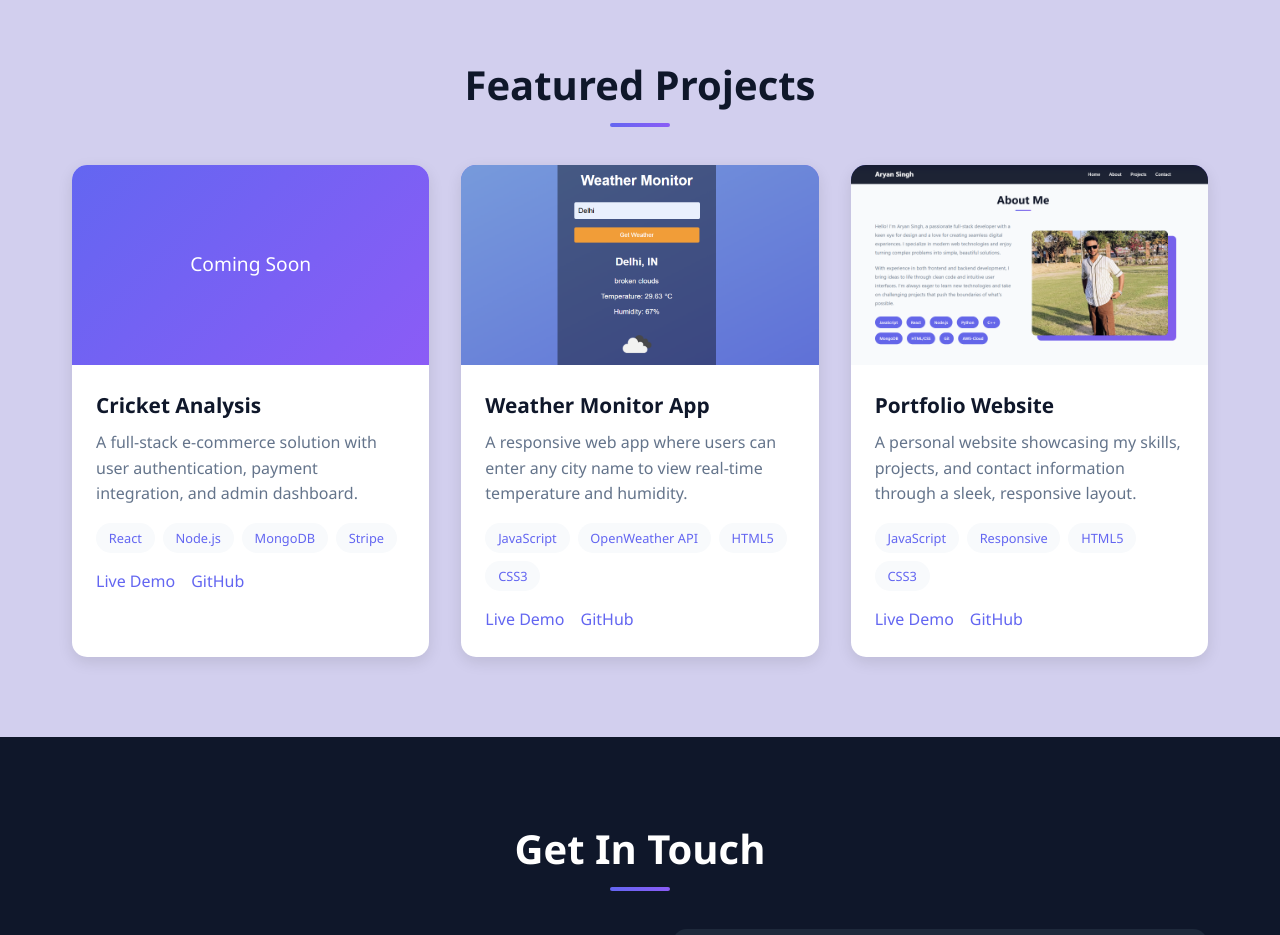
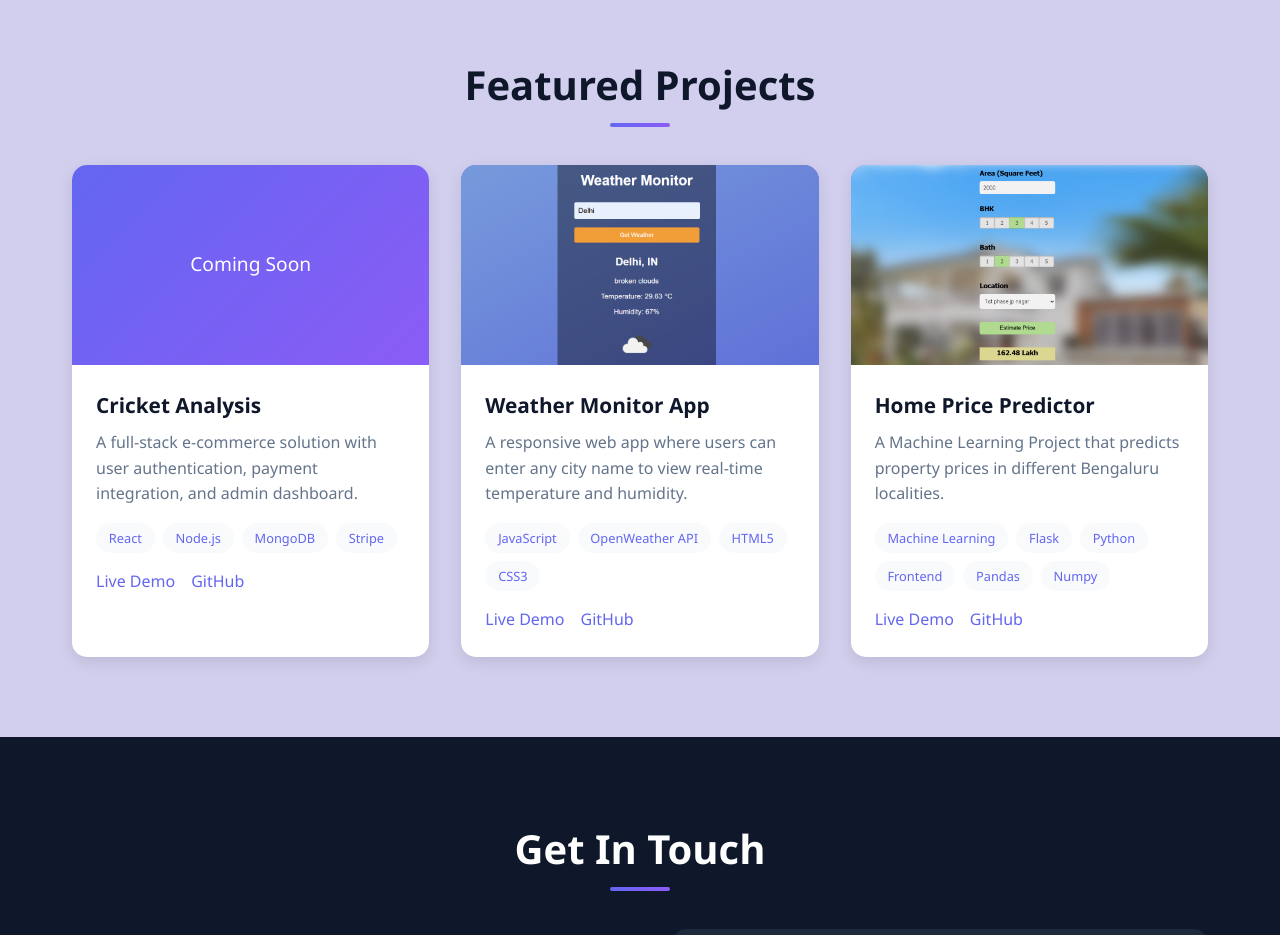
Before and after one commit to aryan7635/Portfolio-Website, a plain HTML site: page index.html in a window 1280 px wide. Shown: the part 1540-2475 px from the top of the page. Drawn offline with Linux system fonts and the light colour scheme.

Commit message:
Project Update

```diff
--- a/index.html
+++ b/index.html
@@ -119,16 +119,18 @@
 
                 <div class="project-card fade-in">
                     <div class="project-image">
-                        <img src="/Assets/Portfolio.png" alt="project screenshot">
+                        <img src="/Assets/Demo1.png" alt="project screenshot">
                     </div>
                     <div class="project-content">
-                        <h3 class="project-title">Portfolio Website</h3>
-                        <p class="project-description"> A personal website showcasing my skills, projects, and contact information through a sleek, responsive layout.</p>
+                        <h3 class="project-title">Home Price Predictor</h3>
+                        <p class="project-description"> A Machine Learning Project that predicts property prices in different Bengaluru localities.</p>
                         <div class="project-tech">
-                            <span class="tech-tag">JavaScript</span>
-                            <span class="tech-tag">Responsive</span>
-                            <span class="tech-tag">HTML5</span>
-                            <span class="tech-tag">CSS3</span>
+                            <span class="tech-tag">Machine Learning</span>
+                            <span class="tech-tag">Flask</span>
+                            <span class="tech-tag">Python</span>
+                            <span class="tech-tag">Frontend</span>
+                            <span class="tech-tag">Pandas</span>
+                            <span class="tech-tag">Numpy</span>
                         </div>
                         <div class="project-links">
                             <a href="https://aryan-port-folio.netlify.app/" target="_blank" class="project-link">Live Demo</a>
--- a/portfolio1.css
+++ b/portfolio1.css
@@ -505,6 +505,12 @@
         transition: transform 0.5s ease;
     }
 
+    /* Zoom in Demo1.png image specifically */
+    .project-image img[src$="Demo1.png"] {
+        transform: scale(1.3);
+        object-position: 50% -105%;
+    }
+
     .project-image::before {
         content: '';
         position: absolute;
```
Also changed, not shown: Assets/Demo1.png (added).
